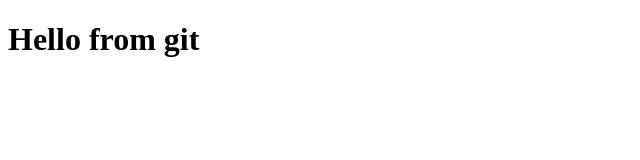
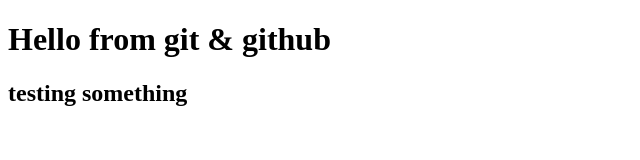
Before and after one commit to mohammedrafathz/soc-b-2020, a plain HTML site: page index.html in a window 1280 px wide. Shown: the whole page, without its empty margins (0-640 px from the left). Drawn offline with Linux system fonts and the light colour scheme.

Commit message:
added second header

```diff
--- a/index.html
+++ b/index.html
@@ -6,7 +6,8 @@
     <title>Document</title>
 </head>
 <body>
-    <h1>Hello from git</h1>
+    <h1>Hello from git & github</h1>
+    <h2>testing something</h2>
     <script src="./script.js"></script>
 </body>
 
```
